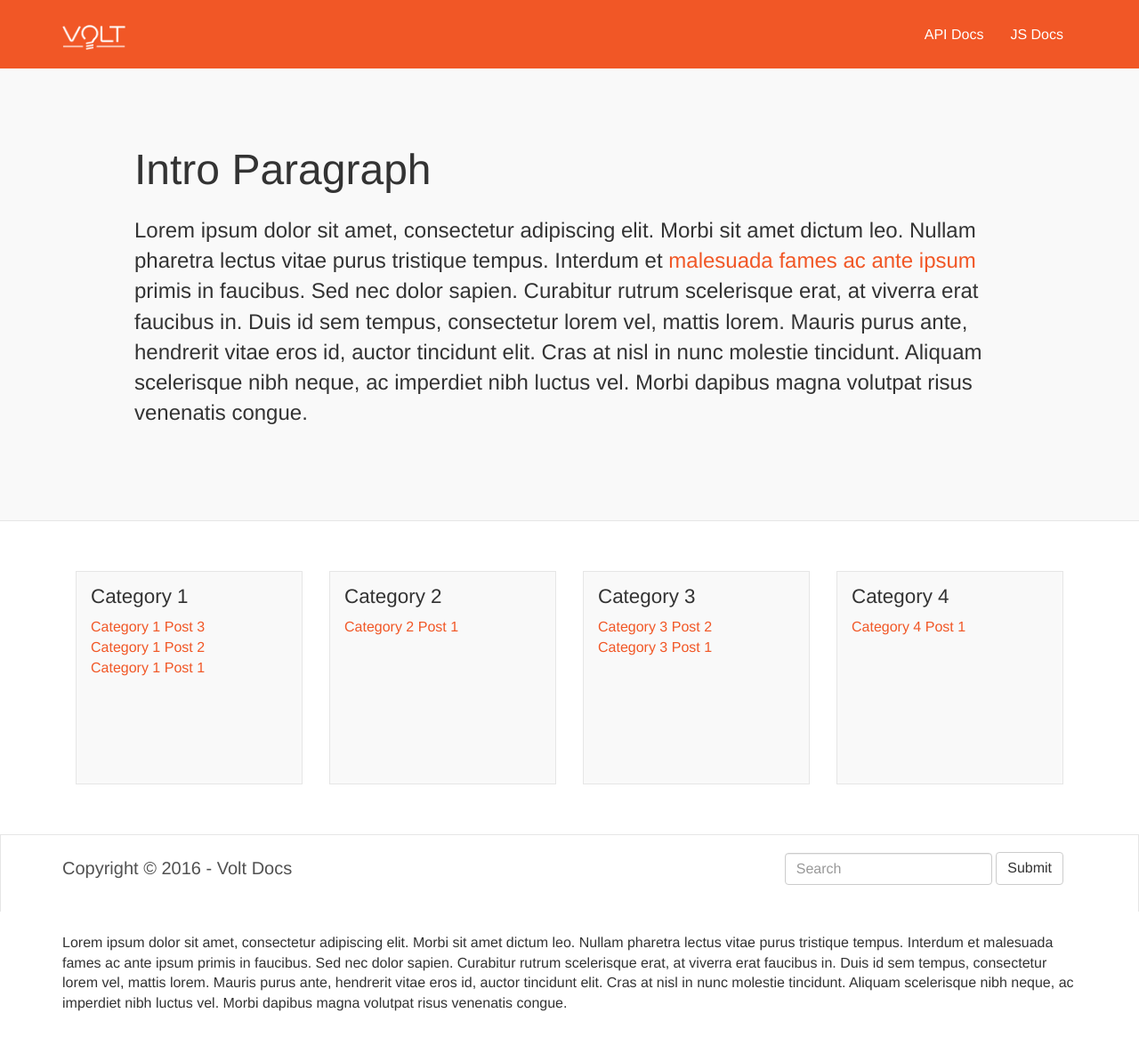
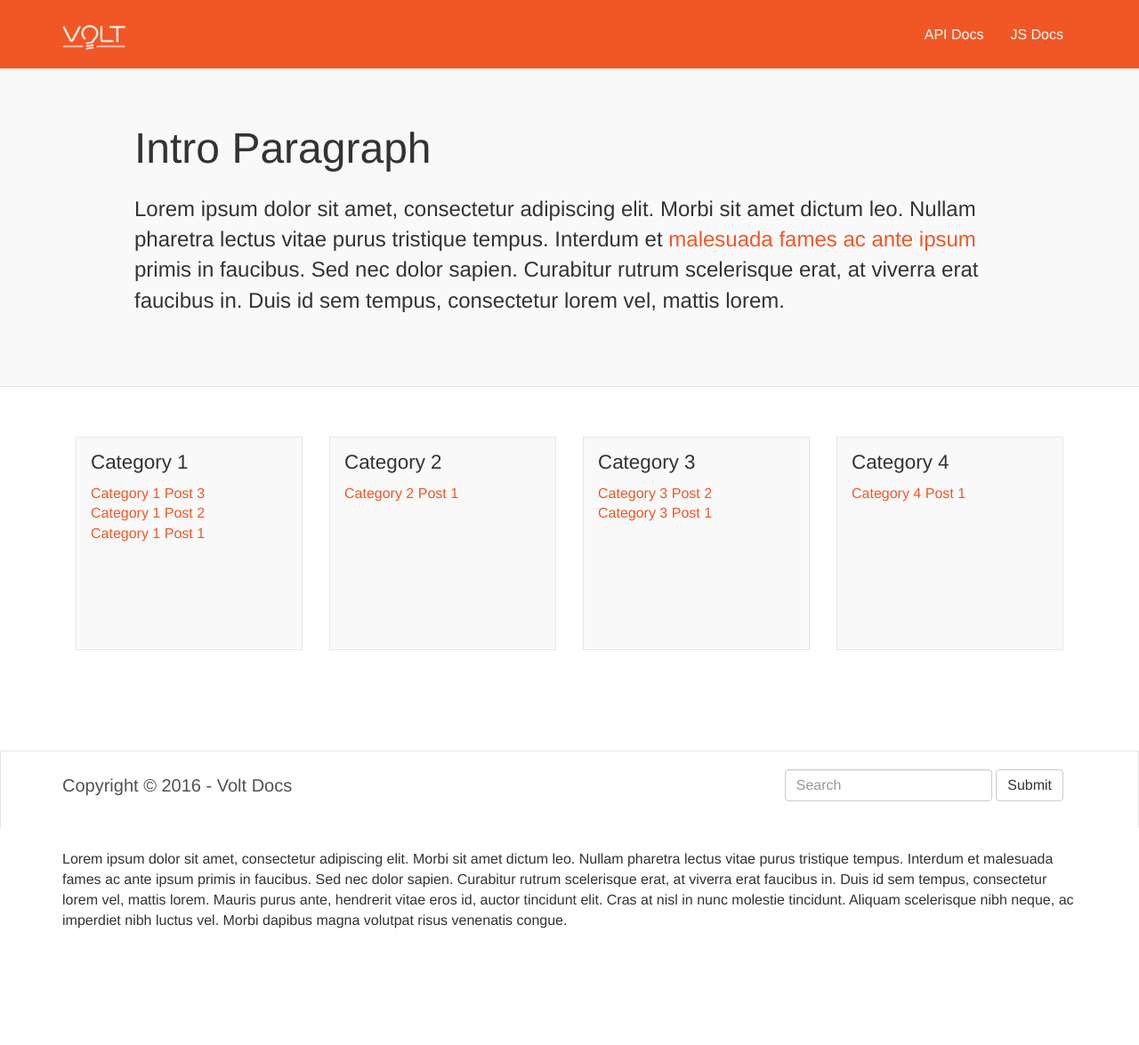
Before and after one commit to SKBruck/voltdocs, a Jekyll site: the page built from index.html, in a window 1280 px wide. Shown: the whole page at 89% size. Built offline with Jekyll 4.4.1, drawn with Linux system fonts in a browser that asks for light colours; nearby versions of some CDN libraries; after the commit the page ends 1081 px from its top, so only the background shows below that.

Commit message:
optimizing space for shorter vertical space

```diff
--- a/css/main.css
+++ b/css/main.css
@@ -64,7 +64,7 @@ h6 { font-size: 100%; font-weight: 400; }
 .jumbotron .container {
   max-width: 1170px;
   margin: 0 auto;
-  padding: 2.5em 6em;
+  padding: 1em 6em;
 }
 
 .container {
--- a/index.html
+++ b/index.html
@@ -5,7 +5,7 @@ layout: home
   <div class="container">
 
     <h1>Intro Paragraph</h1>
-    <p>Lorem ipsum dolor sit amet, consectetur adipiscing elit. Morbi sit amet dictum leo. Nullam pharetra lectus vitae purus tristique tempus. Interdum et <a href="#">malesuada fames ac ante ipsum</a> primis in faucibus. Sed nec dolor sapien. Curabitur rutrum scelerisque erat, at viverra erat faucibus in. Duis id sem tempus, consectetur lorem vel, mattis lorem. Mauris purus ante, hendrerit vitae eros id, auctor tincidunt elit. Cras at nisl in nunc molestie tincidunt. Aliquam scelerisque nibh neque, ac imperdiet nibh luctus vel. Morbi dapibus magna volutpat risus venenatis congue.</p>
+    <p>Lorem ipsum dolor sit amet, consectetur adipiscing elit. Morbi sit amet dictum leo. Nullam pharetra lectus vitae purus tristique tempus. Interdum et <a href="#">malesuada fames ac ante ipsum</a> primis in faucibus. Sed nec dolor sapien. Curabitur rutrum scelerisque erat, at viverra erat faucibus in. Duis id sem tempus, consectetur lorem vel, mattis lorem.</p>
 
   </div>
 </div>
```
Also changed, not shown: notes.md (+11 -0 lines).
